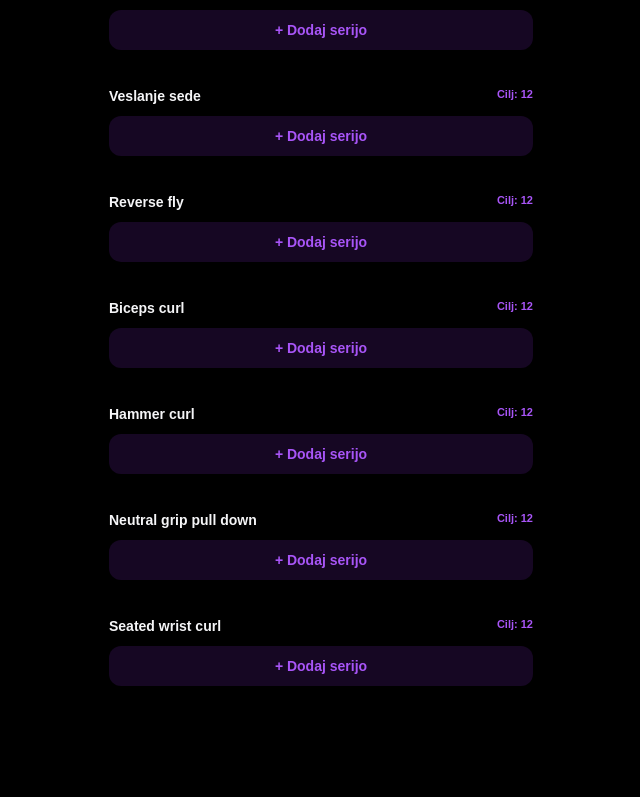
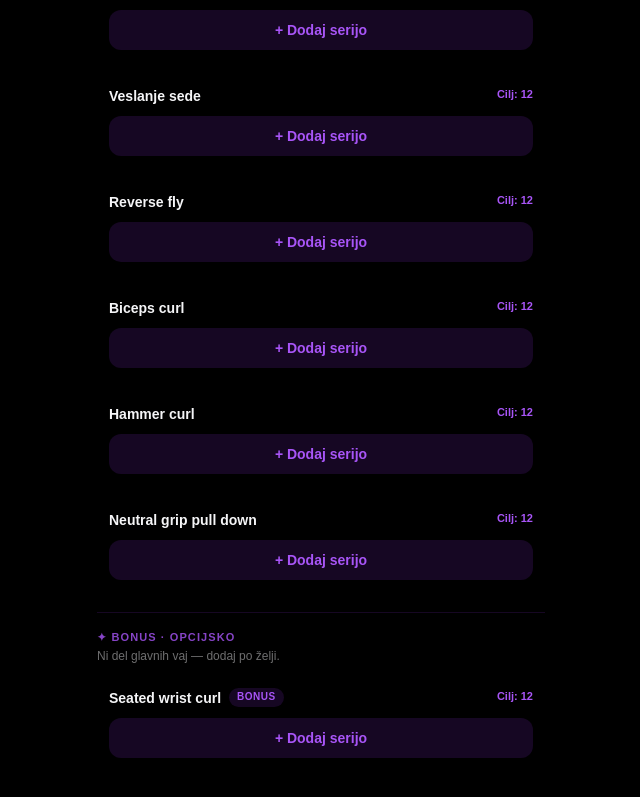
Before and after one commit to bostjanbrvar/hybrid-transformation, a Next.js app: page /danes in a window 1280 px wide. Shown: the part 249-1046 px from the top of the page, without its empty margins (319-959 px from the left). Before the commit the page ends 1011 px from the top, so only its background shows below. Built offline with nearby package versions, Linux system fonts and the light colour scheme.

Commit message:
feat: locen prikaz bonus vaj v UI (danes + dashboard) + bonus badge

```diff
--- a/src/app/danes/page.tsx
+++ b/src/app/danes/page.tsx
@@ -160,7 +160,9 @@ export default function DanesPage() {
 
             {/* Vaje s predizpolnjenimi serijami */}
             <div className="flex flex-col gap-3">
-              {training.exercises.map((ex, i) => (
+              {training.exercises
+                .filter((ex) => !ex.bonus)
+                .map((ex, i) => (
                   <ExerciseEditor
                     key={`${ex.name}-${i}`}
                     exercise={ex}
@@ -174,6 +176,35 @@ export default function DanesPage() {
                   />
                 ))}
             </div>
+
+            {/* Bonus / opcijske vaje — ločene od glavnih, isti vnos flow */}
+            {training.exercises.some((ex) => ex.bonus) && (
+              <div className="flex flex-col gap-3">
+                <div className="mt-1 border-t border-[#9333EA]/15 pt-4">
+                  <p className="text-[11px] font-semibold uppercase tracking-widest text-[#A855F7]/80">
+                    ✦ Bonus · opcijsko
+                  </p>
+                  <p className="mt-0.5 text-xs text-[#F5F5F7]/45">
+                    Ni del glavnih vaj — dodaj po želji.
+                  </p>
+                </div>
+                {training.exercises
+                  .filter((ex) => ex.bonus)
+                  .map((ex, i) => (
+                    <ExerciseEditor
+                      key={`bonus-${ex.name}-${i}`}
+                      exercise={ex}
+                      serije={draft[ex.name] ?? []}
+                      suggestion={null}
+                      hint={hints[ex.name] ?? null}
+                      onCommit={(s) => commit(ex.name, s)}
+                      onConfirmUnchanged={
+                        pending[ex.name] ? () => confirmUnchanged(ex.name) : undefined
+                      }
+                    />
+                  ))}
+              </div>
+            )}
           </>
         )}
       </main>
--- a/src/app/page.tsx
+++ b/src/app/page.tsx
@@ -300,7 +300,9 @@ function TrainingCard({
           ) : !open ? (
             /* Zaprt pregled vaj. */
             <ul className="mt-4 flex flex-col gap-2">
-              {training.exercises.map((ex, i) => (
+              {training.exercises
+                .filter((ex) => !ex.bonus)
+                .map((ex, i) => (
                   <li
                     key={i}
                     className="flex items-center justify-between gap-3 rounded-xl bg-black/20 px-3 py-2.5"
@@ -319,11 +321,46 @@ function TrainingCard({
                     </span>
                   </li>
                 ))}
+
+              {/* Bonus / opcijske vaje — ločene v pregledu */}
+              {training.exercises.some((ex) => ex.bonus) && (
+                <li className="mt-1 border-t border-[#9333EA]/15 pt-3">
+                  <p className="text-[10px] font-semibold uppercase tracking-widest text-[#A855F7]/70">
+                    ✦ Bonus · opcijsko
+                  </p>
+                </li>
+              )}
+              {training.exercises
+                .filter((ex) => ex.bonus)
+                .map((ex, i) => (
+                  <li
+                    key={`bonus-${i}`}
+                    className="flex items-center justify-between gap-3 rounded-xl bg-black/20 px-3 py-2.5"
+                  >
+                    <span className="flex items-center gap-2 text-sm font-medium text-[#F5F5F7]/90">
+                      {ex.name}
+                      <span className="shrink-0 rounded-full bg-[#9333EA]/15 px-2 py-0.5 text-[10px] font-bold uppercase tracking-wider text-[#A855F7]">
+                        Bonus
+                      </span>
+                    </span>
+                    <span className="shrink-0 text-right text-xs text-[#F5F5F7]/60">
+                      {ex.defaultWeightKg != null && (
+                        <span className="font-semibold text-[#A855F7]">
+                          {ex.defaultWeightKg} kg
+                        </span>
+                      )}
+                      {ex.defaultWeightKg != null && ex.targetReps && " · "}
+                      {ex.targetReps && <span>{ex.targetReps}</span>}
+                    </span>
+                  </li>
+                ))}
             </ul>
           ) : (
             /* Odprt vnos serij. */
             <div className="mt-4 flex flex-col gap-3">
-              {training.exercises.map((ex, i) => (
+              {training.exercises
+                .filter((ex) => !ex.bonus)
+                .map((ex, i) => (
                   <ExerciseEditor
                     key={i}
                     exercise={ex}
@@ -333,6 +370,32 @@ function TrainingCard({
                     onCommit={(serije) => commit(ex.name, serije)}
                   />
                 ))}
+
+              {/* Bonus / opcijske vaje — ločene, isti vnos flow */}
+              {training.exercises.some((ex) => ex.bonus) && (
+                <>
+                  <div className="mt-1 border-t border-[#9333EA]/15 pt-4">
+                    <p className="text-[11px] font-semibold uppercase tracking-widest text-[#A855F7]/80">
+                      ✦ Bonus · opcijsko
+                    </p>
+                    <p className="mt-0.5 text-xs text-[#F5F5F7]/45">
+                      Ni del glavnih vaj — dodaj po želji.
+                    </p>
+                  </div>
+                  {training.exercises
+                    .filter((ex) => ex.bonus)
+                    .map((ex, i) => (
+                      <ExerciseEditor
+                        key={`bonus-${i}`}
+                        exercise={ex}
+                        serije={draft[ex.name] ?? []}
+                        suggestion={suggest[ex.name] ?? null}
+                        hint={hints[ex.name] ?? null}
+                        onCommit={(serije) => commit(ex.name, serije)}
+                      />
+                    ))}
+                </>
+              )}
             </div>
           )}
 
--- a/src/components/ExerciseEditor.tsx
+++ b/src/components/ExerciseEditor.tsx
@@ -22,7 +22,7 @@ export function ExerciseEditor({
   onCommit,
   onConfirmUnchanged,
 }: {
-  exercise: { name: string; defaultWeightKg?: number; targetReps?: string; cooldown?: boolean };
+  exercise: { name: string; defaultWeightKg?: number; targetReps?: string; cooldown?: boolean; bonus?: boolean };
   serije: LoggedSet[];
   suggestion: LoggedSet[] | null;
   hint: ProgressionHint | null;
@@ -69,7 +69,14 @@ export function ExerciseEditor({
     <div className="rounded-2xl bg-black/20 p-3">
       {/* Glava vaje: ime + cilj (targetReps) + namig privzete teže. */}
       <div className="flex items-start justify-between gap-3">
-        <p className="text-sm font-semibold text-[#F5F5F7]">{exercise.name}</p>
+        <p className="flex items-center gap-2 text-sm font-semibold text-[#F5F5F7]">
+          {exercise.name}
+          {exercise.bonus && (
+            <span className="shrink-0 rounded-full bg-[#9333EA]/15 px-2 py-0.5 text-[10px] font-bold uppercase tracking-wider text-[#A855F7]">
+              Bonus
+            </span>
+          )}
+        </p>
         {(exercise.targetReps || exercise.defaultWeightKg != null) && (
           <span className="shrink-0 text-right text-[11px] text-[#F5F5F7]/55">
             {exercise.targetReps && (
```
Lines whose indentation alone changed are shown as unchanged.
